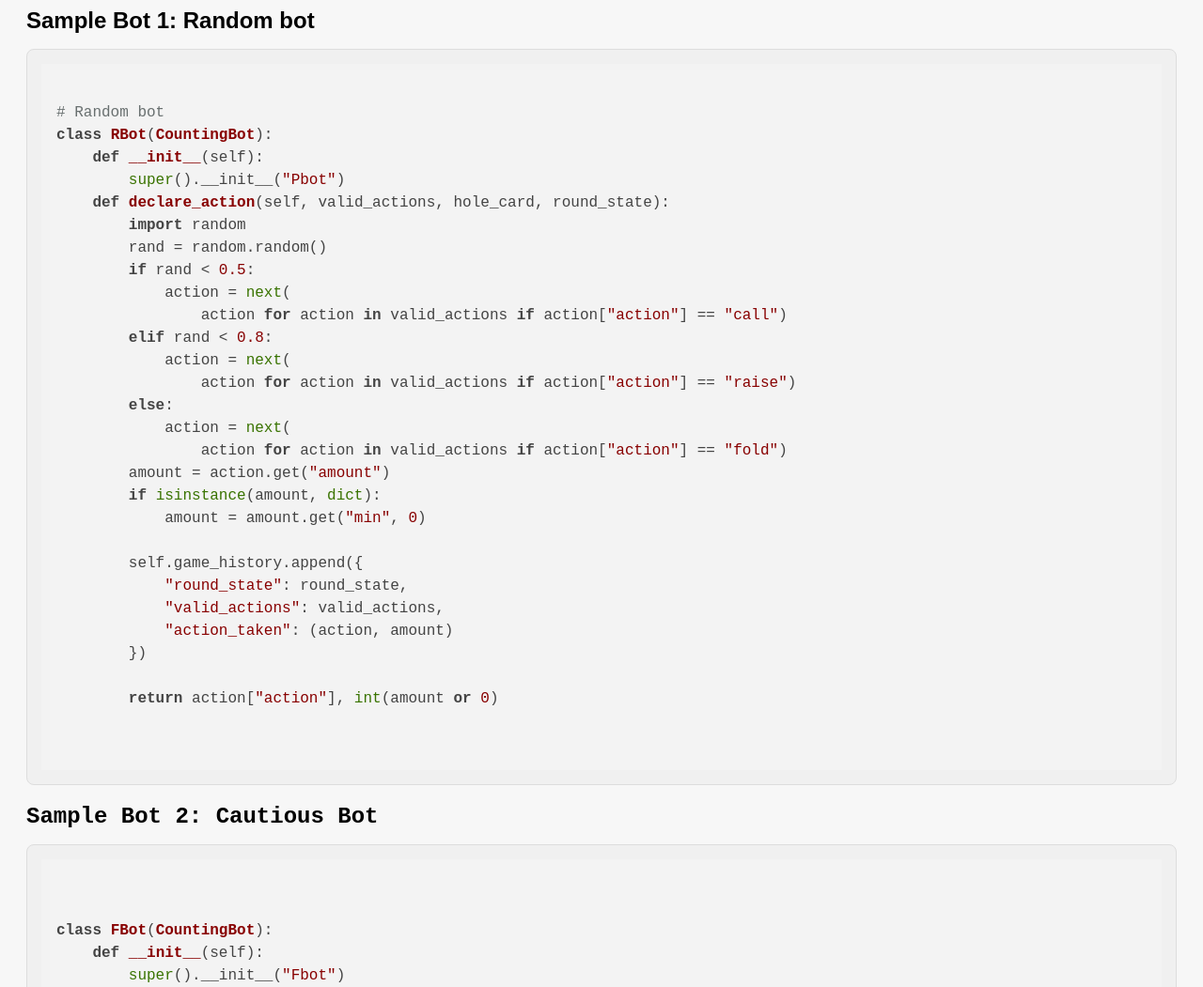
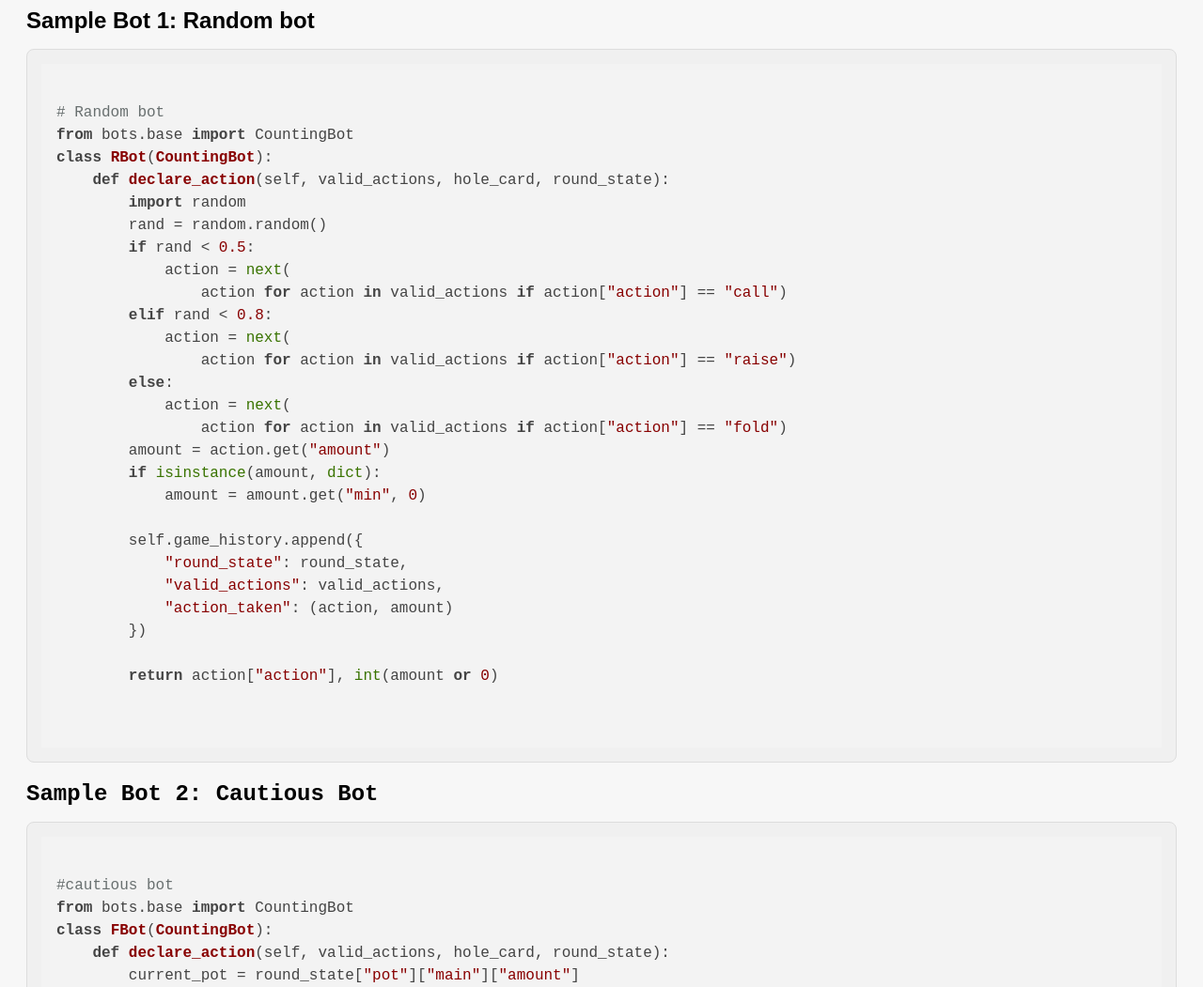
Before and after one commit to Subhakanta09/POKER_GUIDE, a plain HTML site: page index.html in a window 1280 px wide. Shown: the part 600-1651 px from the top of the page at 94% size. Drawn offline with nearby package versions, Linux system fonts and the light colour scheme.

Commit message:
Update index.html

```diff
--- a/index.html
+++ b/index.html
@@ -96,9 +96,8 @@
             <h2>Sample Bot 1: Random bot</h2>
             <pre><code class="language-python">
 # Random bot
+from bots.base import CountingBot
 class RBot(CountingBot):
-    def __init__(self):
-        super().__init__("Pbot")
     def declare_action(self, valid_actions, hole_card, round_state):
         import random
         rand = random.random()
@@ -127,11 +126,9 @@ class RBot(CountingBot):
         <div class="code-section">
             <h2>Sample Bot 2: Cautious Bot</h2>
             <pre><code class="language-python">
-
+#cautious bot
+from bots.base import CountingBot
 class FBot(CountingBot):
-    def __init__(self):
-        super().__init__("Fbot")
-
     def declare_action(self, valid_actions, hole_card, round_state):
         current_pot = round_state["pot"]["main"]["amount"]
         if current_pot < 1000:
@@ -246,15 +243,11 @@ Street "river" started. (community card = ['D2', 'D5', 'ST', 'C6', 'CT'])
 <p>You can also use this data to make a bot which can track opponent's moves and act accordingly . But you must remember that live tracking of moves is not possible, it can only generate the data of rounds played earlier.</p>
 
 
-
 <div class="code-section">
     <h2>Sample Bot 3: Advanced Player</h2>
     <pre><code class="language-python">
-
+from bots.base import CountingBot
 class GeneralPlayer(CountingBot):
-
-def __init__(self):
-super().__init__("GeneralPlayer")
 
     def declare_action(self, valid_actions, hole_card, round_state):
         # Convert hole cards and community cards to PyPokerEngine format
@@ -319,7 +312,6 @@ self.game_history.append({
         "valid_actions": valid_actions,
         "action_taken": (action, amount)
         })
-
 
         return action["action"], int(amount)
 
@@ -440,7 +432,7 @@ class ABot(CountingBot):
 <div class="code-section">
     <h2>Sample Bot 5: Aggressive Player</h2>
     <pre><code class="language-python">
-
+from bots.base import CountingBot
 class AggressivePlayer(CountingBot):
     def __init__(self):
         super().__init__("AggressivePlayer")
```
Lines whose indentation alone changed are shown as unchanged.
